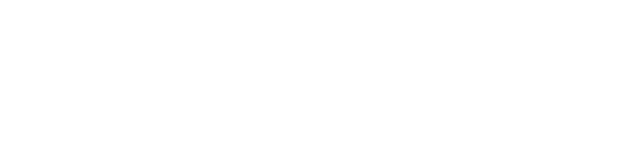
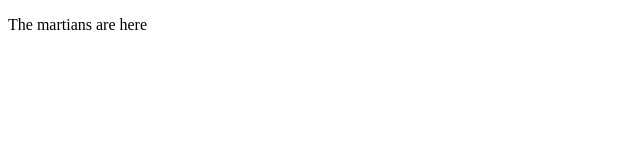
Before and after one commit to invincyx/supreme-succotash, a plain HTML site: page index.html in a window 1280 px wide. Shown: the whole page, without its empty margins (0-640 px from the left). Drawn offline with Linux system fonts and the light colour scheme.

```diff
--- a/index.html
+++ b/index.html
@@ -7,6 +7,6 @@
 </head>
 <body>
 
-
+    <p>The martians are here</p>
 </body>
 </html>
```
